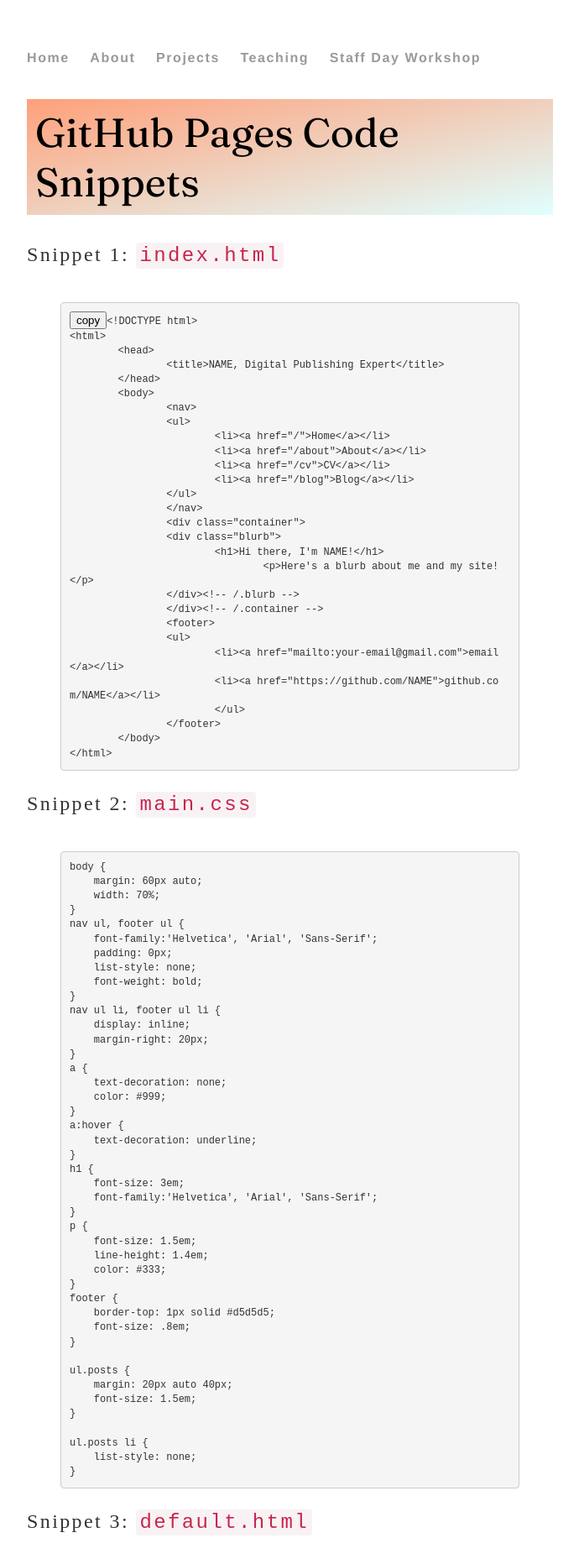
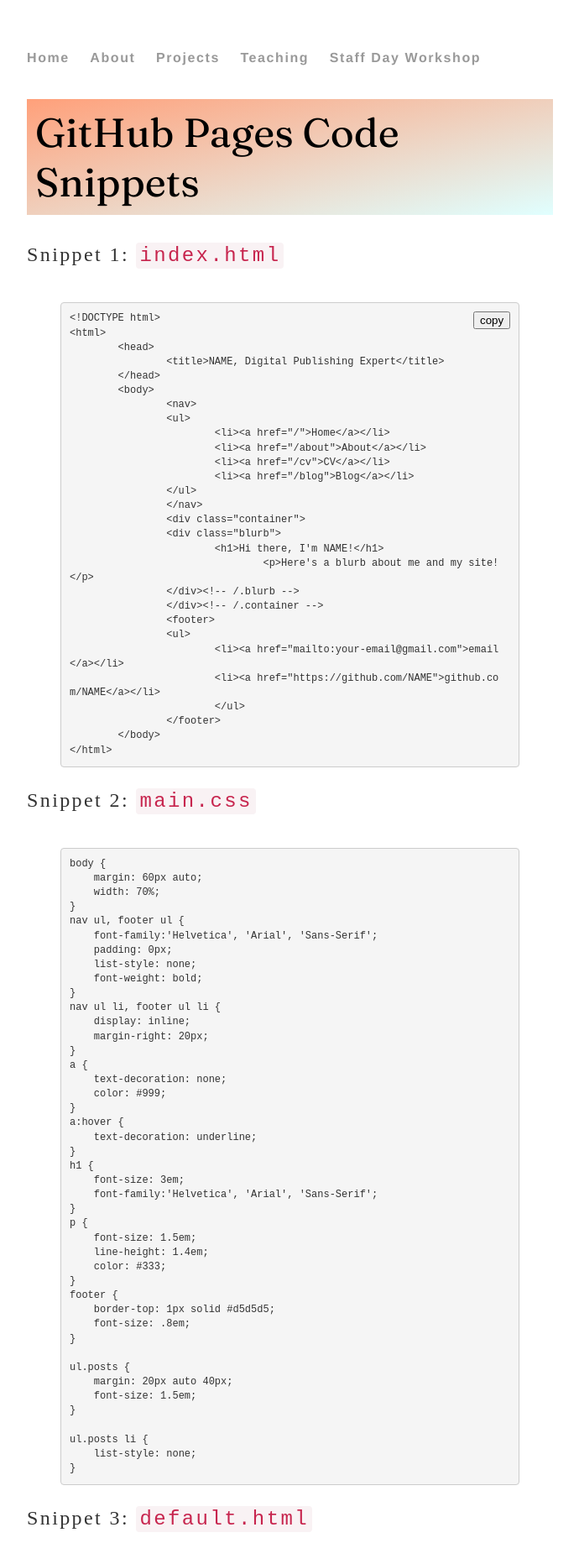
Before and after one commit to nhomenda/nhomenda.github.io, a Jekyll site: the page built from staff-day.html, in a window 1280 px wide. Shown: the top 1863 px of the page at 84% size, without its empty margins (160-850 px from the left). Built offline with Jekyll 4.4.1, drawn with Linux system fonts in a browser that asks for light colours.

Commit message:
Update main.css

```diff
--- a/css/main.css
+++ b/css/main.css
@@ -98,7 +98,7 @@ pre.prettyprint {
   margin-bottom: 20px;
 }
 
-button.prettyprint {
+pre button {
   margin-left: auto;
   float: right;
 }
```
